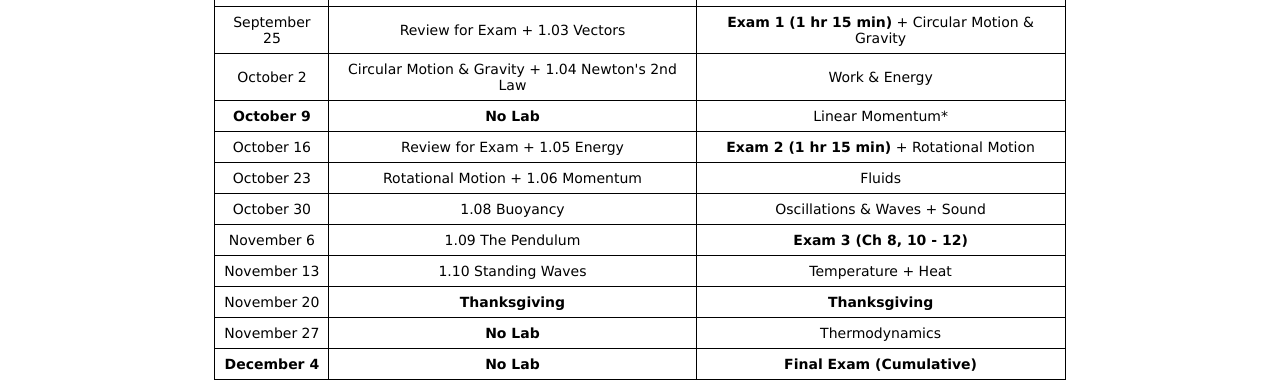
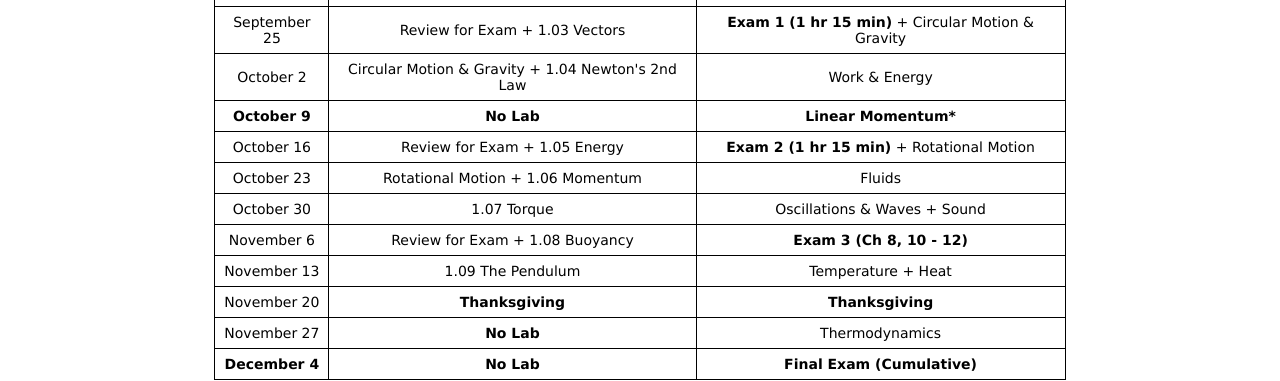
Before and after one commit to dhlaurence/dhlaurence.github.io, a Jekyll site: the page built from teaching/phys2350fall17.html, in a window 1280 px wide. Shown: the part 812-1193 px from the top of the page. Built offline with Jekyll 4.4.1, drawn with Linux system fonts in a browser that asks for light colours.

Commit message:
Update phys2350fall17.html

```diff
--- a/teaching/phys2350fall17.html
+++ b/teaching/phys2350fall17.html
@@ -93,7 +93,7 @@ title: PHYS2350Fall2017
   <tr>
     <td><b>October 9</b></td>
     <td><b>No Lab</b></td>
-    <td>Linear Momentum*</td>
+    <td><b>Linear Momentum*</b></td>
   </tr>
   <tr>
     <td>October 16</td>
@@ -107,17 +107,17 @@ title: PHYS2350Fall2017
   </tr>
   <tr>
     <td>October 30</td>
-    <td>1.08 Buoyancy</td>
+    <td>1.07 Torque</td>
     <td>Oscillations & Waves + Sound</td>
   </tr>
   <tr>
     <td>November 6</td>
-    <td>1.09 The Pendulum</td>
+    <td>Review for Exam + 1.08 Buoyancy</td>
     <td><b>Exam 3 (Ch 8, 10 - 12)</b></td>
   </tr>
   <tr>
     <td>November 13</td>
-    <td>1.10 Standing Waves</td>
+    <td>1.09 The Pendulum</td>
     <td>Temperature + Heat</td>
   </tr>
   <tr>
```
